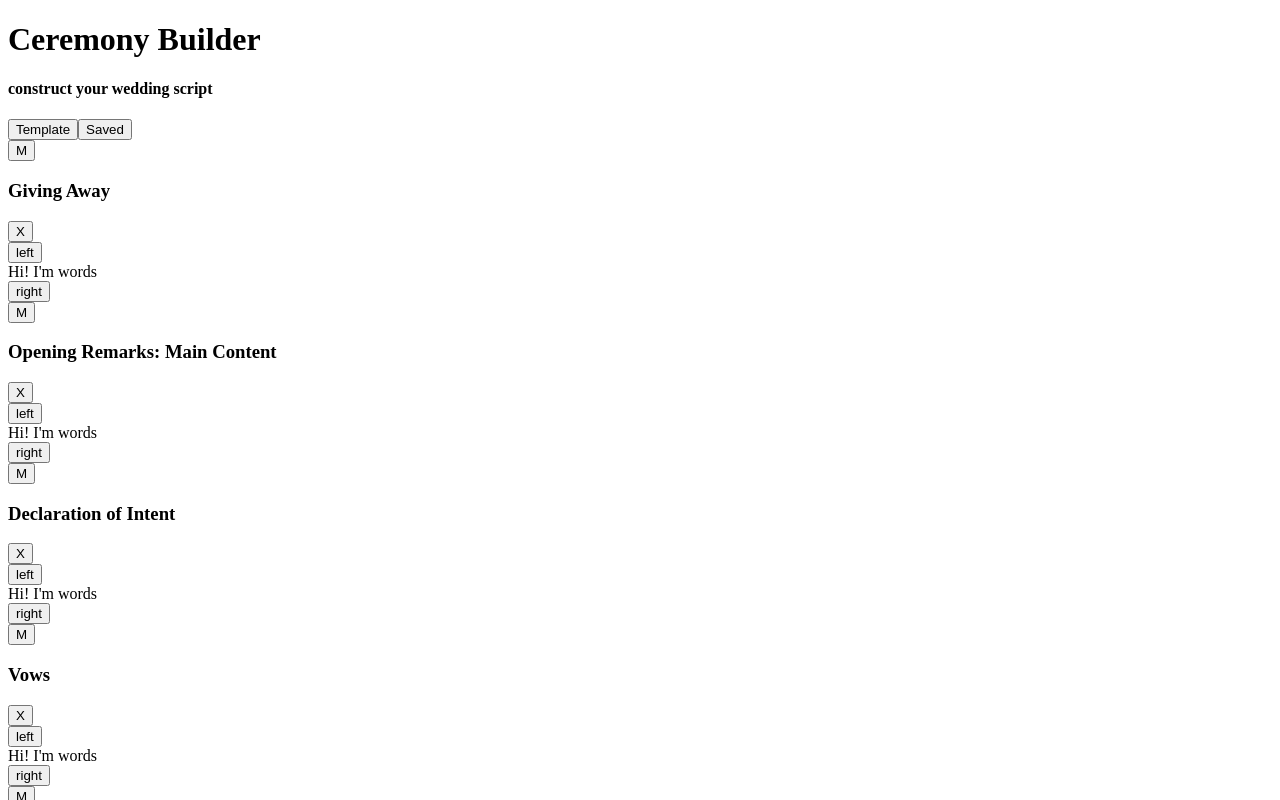
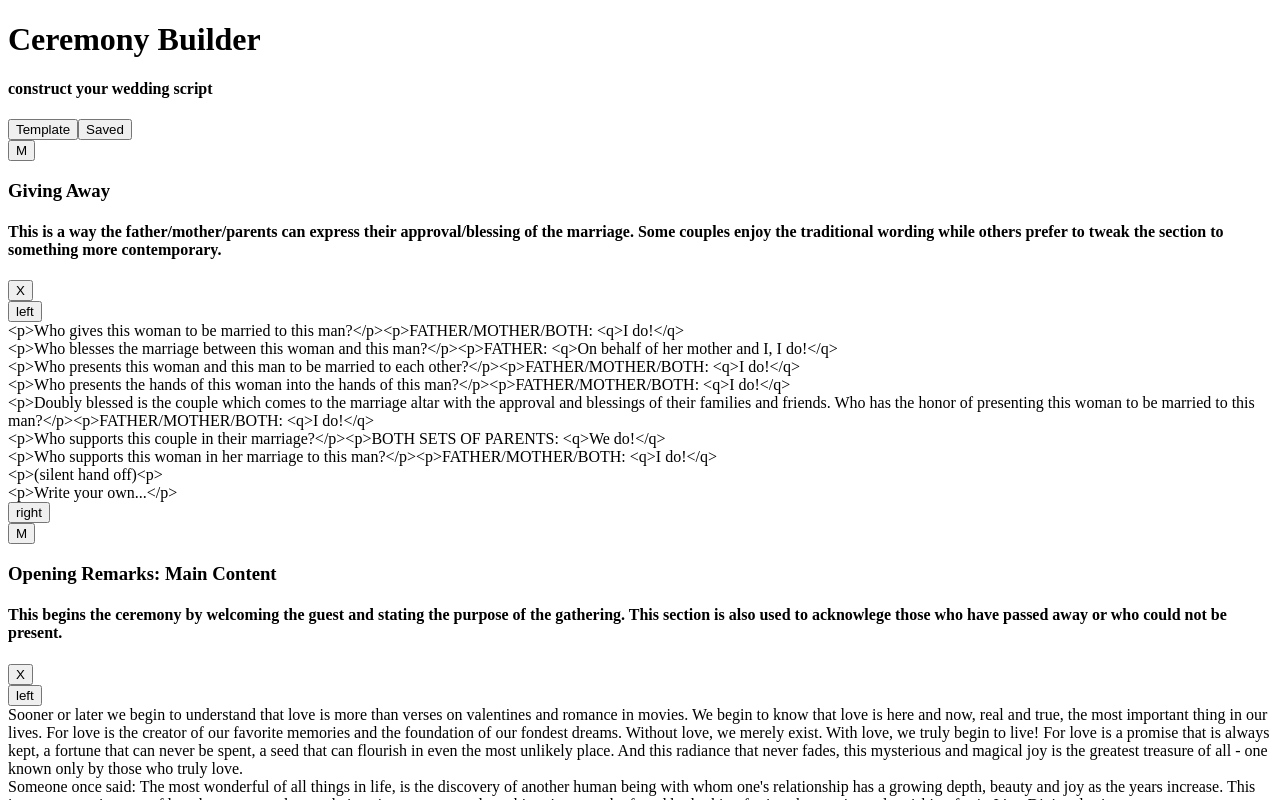
Before and after one commit to jakejurado/Ceremony_Builder, a React app: page / in a window 1280 px wide. Shown: the top 800 px of the page. Built offline with nearby package versions, Linux system fonts and the light colour scheme.

Commit message:
props and state are in place

```diff
--- a/src/Components/MainDisplay.jsx
+++ b/src/Components/MainDisplay.jsx
@@ -19,7 +19,7 @@ class MainDisplay extends Component{
   render(){
     let loadSections = [];
     this.state.load.forEach((item, index) => {
-        loadSections.push(<Sections key={item} id={item} title={ wording[item].title} allWords={ wording[item].words } />);
+        loadSections.push(<Sections key={item} id={item} title={ wording[item].title} words={ wording[item].words} description={ wording[item].description} called={item}/> );
     })
 
     return(
--- a/src/Components/Sections.jsx
+++ b/src/Components/Sections.jsx
@@ -1,39 +1,58 @@
 import React, { Component } from 'react';
 import WordCards from './WordCards';
 
-class Sections extends Component{
-  constructor(props){
-    super(props);
-        //this.changePlayer = this.changePlayer.bind(this);
+// class Sections extends Component{
+//   constructor(props){
+//     super(props);
+//   }
+//   render(){
+//     return(
+//       <div>
+//         <div className='deleteMove'>
+//           <button>M</button>
+//           <h3> {this.props.title}</h3>
+//           <button>X</button>
+//         </div>
+//         <div className='OuterBox'>
+//           <button>left</button>
+//           <div>
+//             <WordCards title = {this.props.title}/>
+//           </div>
+//           <button>right</button>
+//         </div>
+//       </div>
+//     )
+//   }
+// }
+
+const Sections = props => {
+  const allWords = [];
+  for(const [key, value] of Object.entries(props.words)){
+    allWords.push(<WordCards key={`${props.called}-${key}`} id={`${props.called}-${key}`} content={value} />);
   }
-
-      //method to update whice symbol is in state.text
-    //   changePlayer(){this.state.text === 'X' ? this.setState({text: 'O' }) : this.setState({text: 'X'}); }
-
-  render(){
-    // let loadWordCards = [];
-    // for(let item of this.props.load){
-    //     loadWordCards.push(<Sections title={ wording[item].title} allWords={ wording[item].words } />);
-    // }
 
   return(
     <div>
       <div className='deleteMove'>
         <button>M</button>
-          <h3> {this.props.title}</h3>
+        <h3> {props.title}</h3>
+        <h4> {props.description}</h4>
         <button>X</button>
       </div>
       <div className='OuterBox'>
         <button>left</button>
         <div>
-            <WordCards title = {this.props.title}/>
+          {allWords}
         </div>
         <button>right</button>
       </div>
     </div>
   )
 }
-}
+
+
+
+
 
 
 export default Sections
--- a/src/Components/WordCards.jsx
+++ b/src/Components/WordCards.jsx
@@ -1,10 +1,9 @@
 import React from 'react';
 
-function WordCards(){
-  console.log('hi')
+function WordCards(props){
   return(
     <div>
-      Hi! I'm words
+      {props.content}
     </div>
   )
 }
```
Lines whose indentation alone changed are shown as unchanged.
